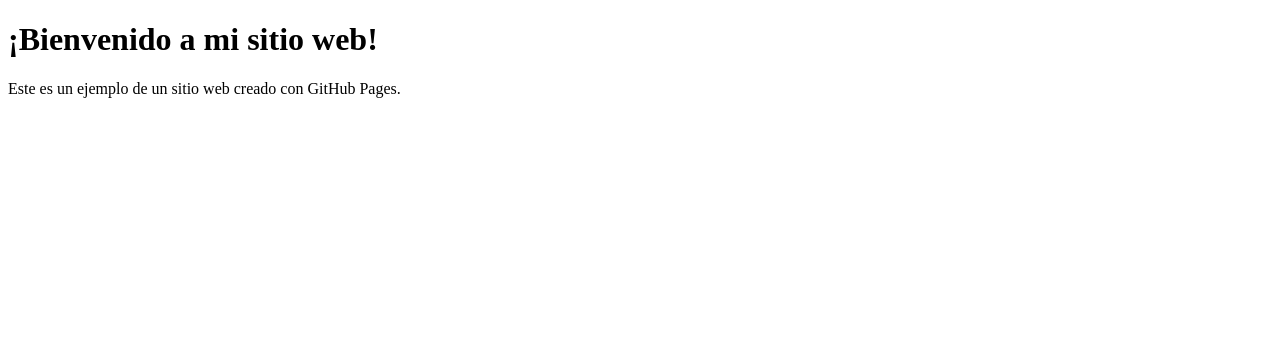
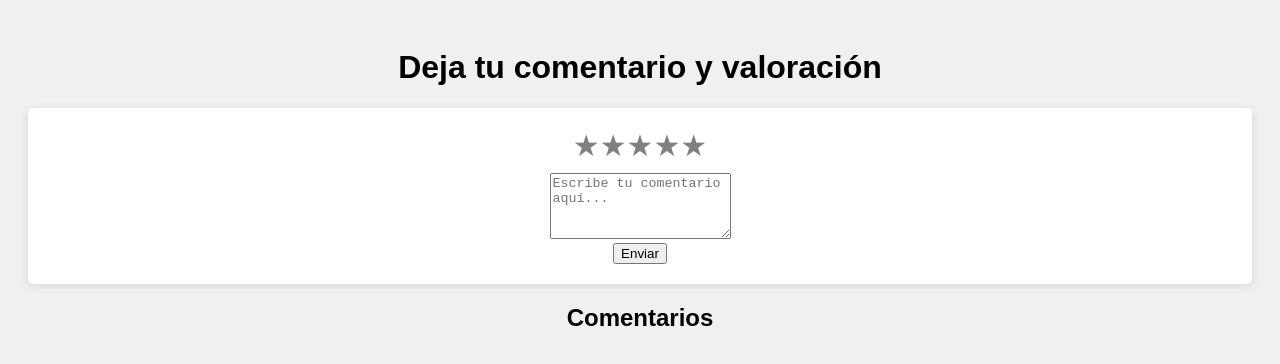
Before and after one commit to Mtrucaz/Trujas, a plain HTML site: page index.html in a window 1280 px wide. Drawn offline with Linux system fonts and the light colour scheme.

Commit message:
Update index.html

```diff
--- a/index.html
+++ b/index.html
@@ -3,10 +3,83 @@
 <head>
     <meta charset="UTF-8">
     <meta name="viewport" content="width=device-width, initial-scale=1.0">
-    <title>Mi Sitio Web</title>
+    <title>Comentarios y Valoraciones</title>
+    <style>
+        body {
+            background-color: #f0f0f0; /* Fondo gris claro */
+            font-family: Arial, sans-serif;
+            padding: 20px;
+            text-align: center;
+        }
+        .comment-box {
+            background: white;
+            border-radius: 5px;
+            padding: 20px;
+            box-shadow: 0 2px 10px rgba(0, 0, 0, 0.1);
+            margin-bottom: 20px;
+        }
+        .stars {
+            display: flex;
+            justify-content: center;
+            margin-bottom: 10px;
+        }
+        .star {
+            font-size: 30px;
+            cursor: pointer;
+            color: gray;
+        }
+        .star.selected {
+            color: gold; /* Color dorado para estrellas seleccionadas */
+        }
+    </style>
 </head>
 <body>
-    <h1>¡Bienvenido a mi sitio web!</h1>
-    <p>Este es un ejemplo de un sitio web creado con GitHub Pages.</p>
+    <h1>Deja tu comentario y valoración</h1>
+
+    <div class="comment-box">
+        <div class="stars" id="star-rating">
+            <span class="star" data-value="1">★</span>
+            <span class="star" data-value="2">★</span>
+            <span class="star" data-value="3">★</span>
+            <span class="star" data-value="4">★</span>
+            <span class="star" data-value="5">★</span>
+        </div>
+        <textarea id="comment" rows="4" placeholder="Escribe tu comentario aquí..."></textarea><br>
+        <button onclick="submitComment()">Enviar</button>
+    </div>
+
+    <h2>Comentarios</h2>
+    <div id="comments-section"></div>
+
+    <script>
+        const stars = document.querySelectorAll('.star');
+        let rating = 0;
+
+        stars.forEach(star => {
+            star.addEventListener('click', () => {
+                rating = star.dataset.value;
+                stars.forEach(s => s.classList.remove('selected'));
+                star.classList.add('selected');
+            });
+        });
+
+        function submitComment() {
+            const comment = document.getElementById('comment').value;
+            const commentsSection = document.getElementById('comments-section');
+
+            if (rating > 0 && comment) {
+                const newComment = document.createElement('div');
+                newComment.innerHTML = `<strong>Valoración: ${rating} Estrellas</strong><p>${comment}</p>`;
+                commentsSection.appendChild(newComment);
+
+                // Resetear valores
+                document.getElementById('comment').value = '';
+                rating = 0;
+                stars.forEach(s => s.classList.remove('selected'));
+            } else {
+                alert('Por favor, selecciona una valoración y escribe un comentario.');
+            }
+        }
+    </script>
 </body>
 </html>
```
